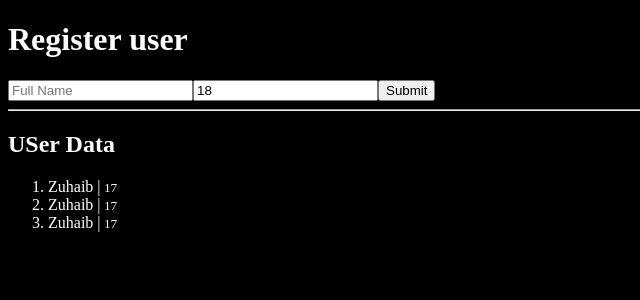
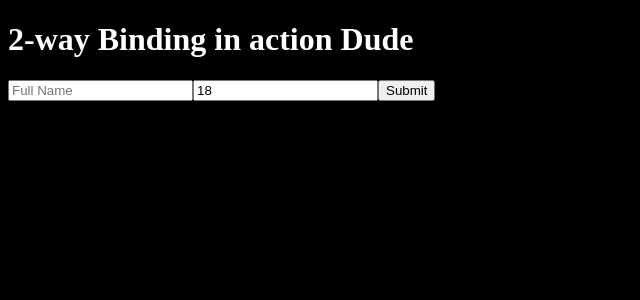
Before and after one commit to Zuhaib-dev/live-cohort-React, a React (Vite) app: page / in a window 1280 px wide. Shown: the top 300 px of the page, without its empty margins (0-640 px from the left). Built offline with nearby package versions, Linux system fonts and the light colour scheme.

Commit message:
Done With the practice of 2-way binding

```diff
--- a/src/App.jsx
+++ b/src/App.jsx
@@ -1,31 +1,69 @@
+// import React, { useState } from "react";
+
+// const App = () => {
+//   const [users, setusers] = useState([
+//     { name: "Zuhaib", Age: 17 },
+//     { name: "Zuhaib", Age: 17 },
+//     { name: "Zuhaib", Age: 17 },
+//   ]);
+//   const renderUsers = users.map((user, index) => {
+//     return (
+//       <li key={index}>
+//         <span>{user.name}</span> |<small> {user.Age}</small>
+//       </li>
+//     );
+//   });
+//   const [fullname, setfullname] = useState("");
+//   const [age, setage] = useState(18);
+
+//   const formSubmit = (e) => {
+//     e.preventDefault();
+//     const newUser = { fullname, age };
+//     console.log(newUser);
+//   };
+
+//   return (
+//     <div>
+//       <h1>Register user</h1>
+//       <form onSubmit={formSubmit}>
+//         <input
+//           onChange={(e) => setfullname(e.target.value)}
+//           value={fullname}
+//           type="text"
+//           placeholder="Full Name"
+//         />
+//         <input
+//           onChange={(e) => setage(e.target.value)}
+//           value={age}
+//           type="number"
+//           placeholder="Age"
+//         />
+//         <button>Submit</button>
+//       </form>
+//       <hr />
+//       <h2>USer Data</h2>
+//       <ol>{renderUsers}</ol>
+//     </div>
+//   );
+// };
+
+// export default App;
 import React, { useState } from "react";
 
 const App = () => {
-  const [users, setusers] = useState([
-    { name: "Zuhaib", Age: 17 },
-    { name: "Zuhaib", Age: 17 },
-    { name: "Zuhaib", Age: 17 },
-  ]);
-  const renderUsers = users.map((user, index) => {
-    return (
-      <li key={index}>
-        <span>{user.name}</span> |<small> {user.Age}</small>
-      </li>
-    );
-  });
   const [fullname, setfullname] = useState("");
   const [age, setage] = useState(18);
 
-  const formSubmit = (e) => {
-    e.preventDefault();
-    const newUser = { fullname, age };
-    console.log(newUser);
-  };
-
   return (
     <div>
-      <h1>Register user</h1>
-      <form onSubmit={formSubmit}>
+      <form
+        onSubmit={(e) => {
+          e.preventDefault();
+          let newUser = { fullname, age };
+          console.log(newUser);
+        }}
+      >
+        <h1>2-way Binding in action Dude</h1>
         <input
           onChange={(e) => setfullname(e.target.value)}
           value={fullname}
@@ -40,9 +78,6 @@ const App = () => {
         />
         <button>Submit</button>
       </form>
-      <hr />
-      <h2>USer Data</h2>
-      <ol>{renderUsers}</ol>
     </div>
   );
 };
```
